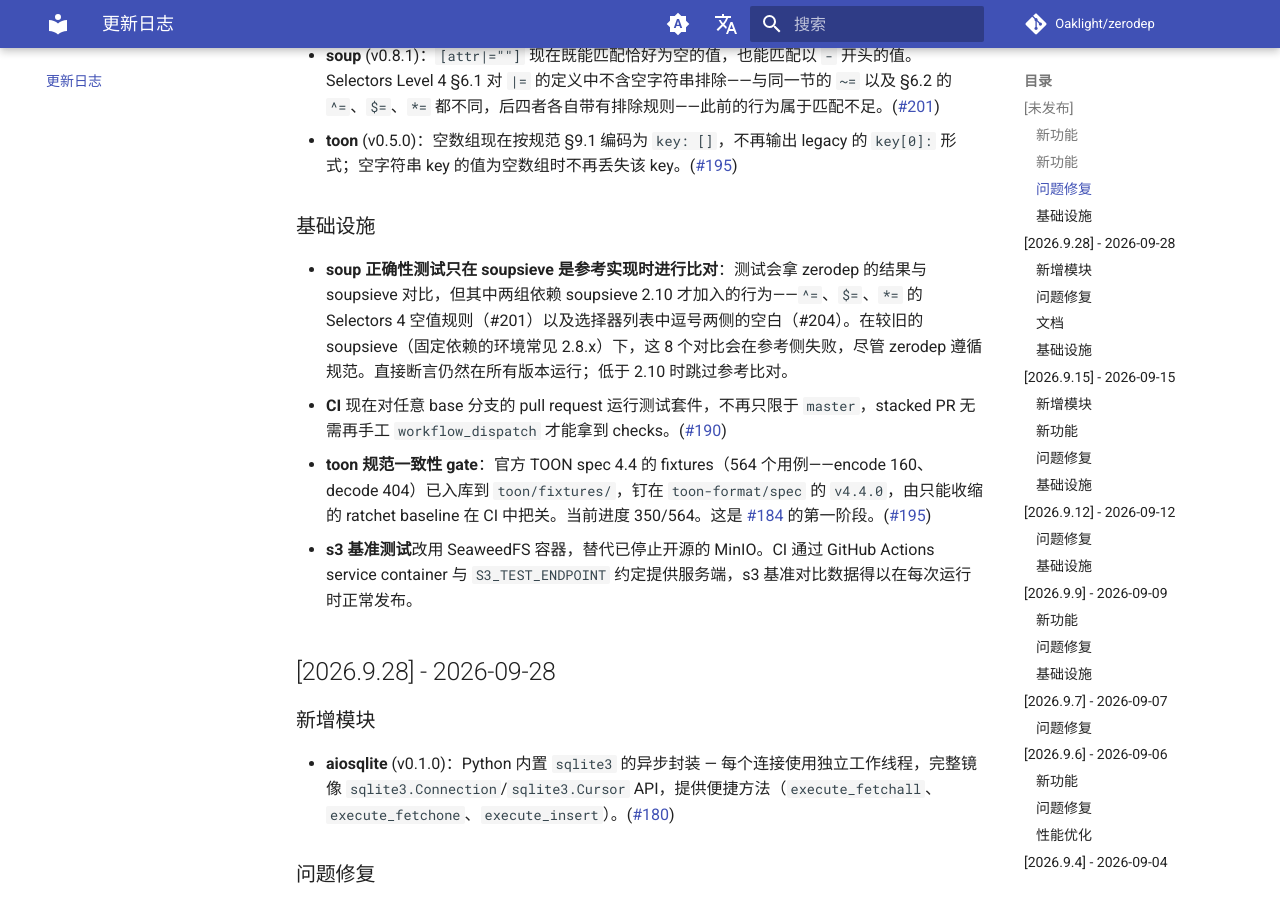
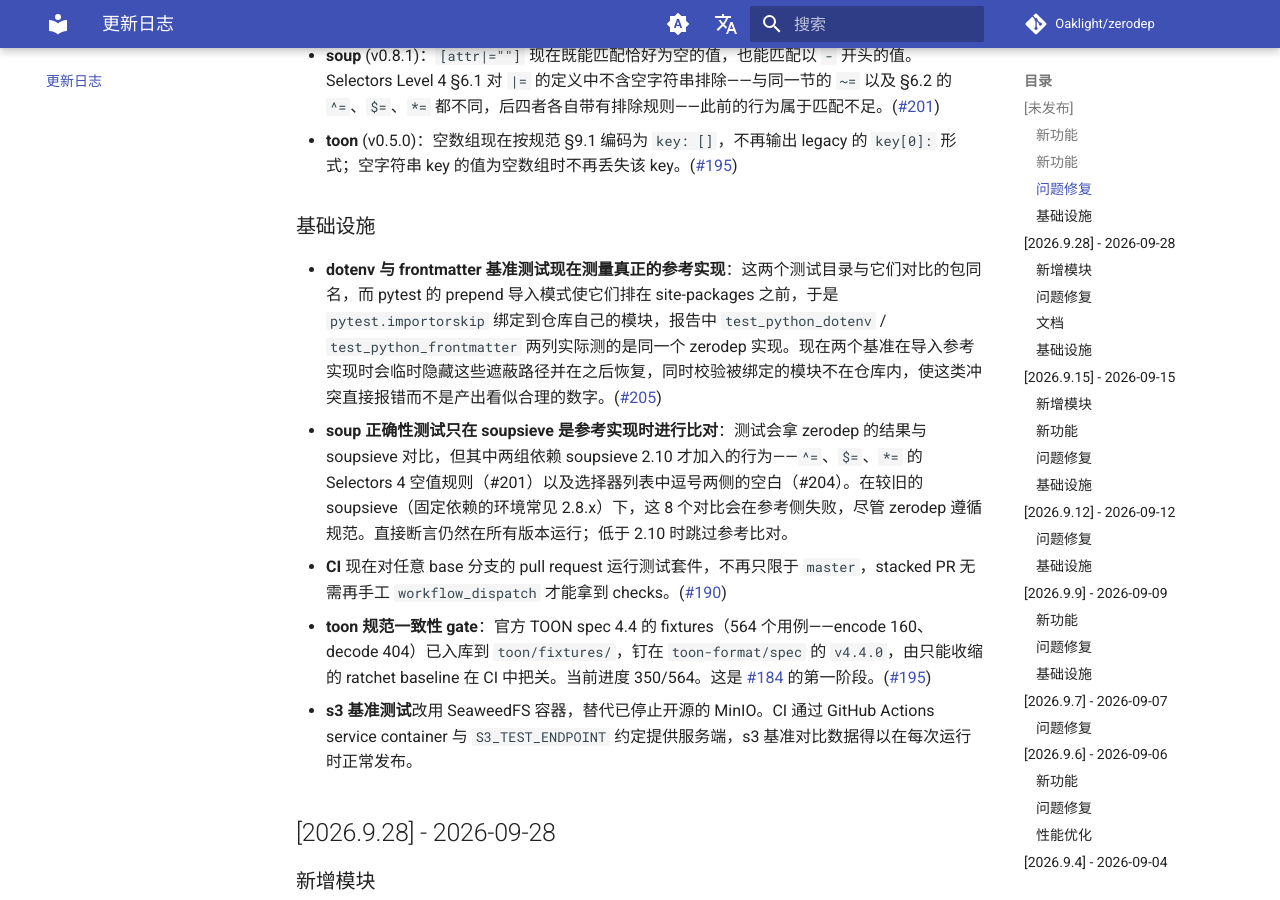
Before and after one commit to Oaklight/zerodep, an MkDocs documentation site: the page built from docs/changelog.md, in a window 1280 px wide and 900 px high, scrolled down 2119 px. Built offline with MkDocs 1.6.1 and Material for MkDocs 9.7.7, drawn with Linux system fonts in a browser that asks for light colours; comment, search, counter and statistics services are not loaded.

Commit message:
docs(changelog)：dotenv 与 frontmatter 基准的参考实现遮蔽
记录 #205。

```diff
--- a/docs/changelog.md
+++ b/docs/changelog.md
@@ -29,6 +29,7 @@
 
 ### 基础设施
 
+- **dotenv 与 frontmatter 基准测试现在测量真正的参考实现**：这两个测试目录与它们对比的包同名，而 pytest 的 prepend 导入模式使它们排在 site-packages 之前，于是 `pytest.importorskip` 绑定到仓库自己的模块，报告中 `test_python_dotenv` / `test_python_frontmatter` 两列实际测的是同一个 zerodep 实现。现在两个基准在导入参考实现时会临时隐藏这些遮蔽路径并在之后恢复，同时校验被绑定的模块不在仓库内，使这类冲突直接报错而不是产出看似合理的数字。([#205](https://github.com/Oaklight/zerodep/issues/205))
 - **soup 正确性测试只在 soupsieve 是参考实现时进行比对**：测试会拿 zerodep 的结果与 soupsieve 对比，但其中两组依赖 soupsieve 2.10 才加入的行为——`^=`、`$=`、`*=` 的 Selectors 4 空值规则（#201）以及选择器列表中逗号两侧的空白（#204）。在较旧的 soupsieve（固定依赖的环境常见 2.8.x）下，这 8 个对比会在参考侧失败，尽管 zerodep 遵循规范。直接断言仍然在所有版本运行；低于 2.10 时跳过参考比对。
 - **CI** 现在对任意 base 分支的 pull request 运行测试套件，不再只限于 `master`，stacked PR 无需再手工 `workflow_dispatch` 才能拿到 checks。([#190](https://github.com/Oaklight/zerodep/pull/190))
 - **toon 规范一致性 gate**：官方 TOON spec 4.4 的 fixtures（564 个用例——encode 160、decode 404）已入库到 `toon/fixtures/`，钉在 `toon-format/spec` 的 `v4.4.0`，由只能收缩的 ratchet baseline 在 CI 中把关。当前进度 350/564。这是 [#184](https://github.com/Oaklight/zerodep/issues/184) 的第一阶段。([#195](https://github.com/Oaklight/zerodep/pull/195))
```
